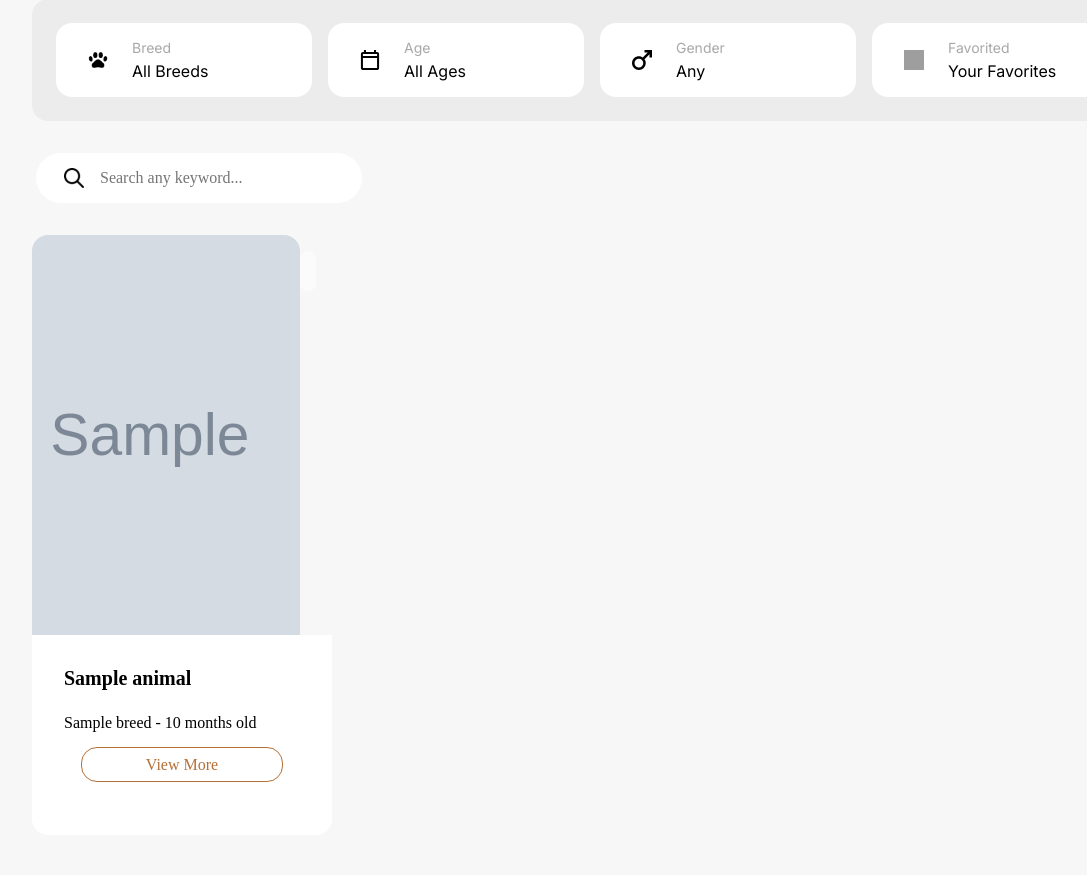
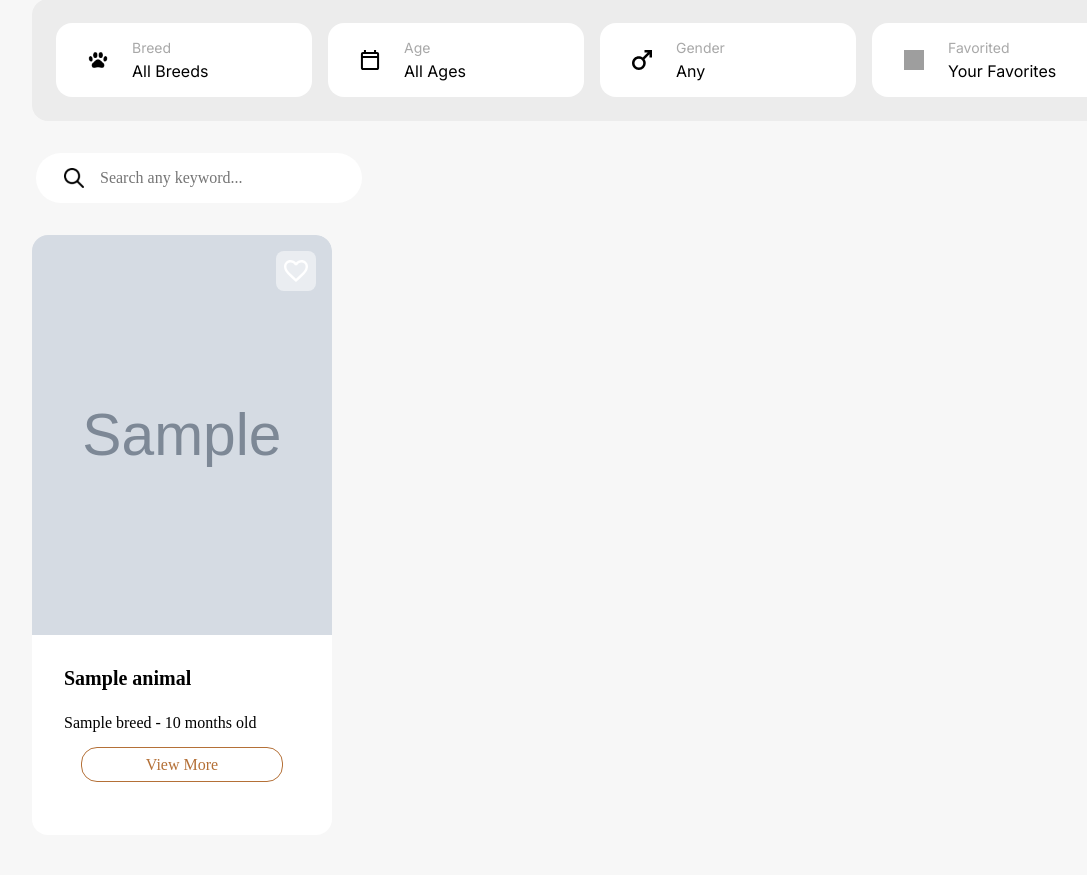
Before and after one commit to Linda0Sousa/petCenter, a Django app: template center/templates/center/feed.html in a window 1280 px wide. Shown: the part 198-1073 px from the top of the page, without its empty margins (48-1135 px from the left). Run offline with Django 5.2, Linux system fonts and the light colour scheme; the template is opened without the code that fills it: most values are stand-ins (such as "Sample title", 1, 10 or a date in 2020); grey boxes marked "Sample" are stand-in pictures; grey boxes are pictures that could not be loaded.

Commit message:
like button fixed on feed

```diff
--- a/center/static/center/css/feed.css
+++ b/center/static/center/css/feed.css
@@ -17,10 +17,9 @@ body {
     position: relative;
     overflow: hidden;
     border-radius: 1rem 1rem 0 0;
-
-    display: flex;
     justify-content: flex-end;
     align-items: flex-start;
+    width: 300px;
 }
 
 .photo-container .pet-image {
@@ -60,10 +59,14 @@ body {
 }
 
 .icon-container{
-    margin: 1rem 1rem 0 auto;
+    z-index: 1;
+    position: absolute;
+    right: 0;
+    margin: 1rem;
 }
 
 .like-icon{
+    z-index: 1;
     background-color: color-mix(in srgb, var(--background-contrast-color) 50%, transparent);
     width: 40px;
     height: 40px;
--- a/center/templates/center/feed.html
+++ b/center/templates/center/feed.html
@@ -14,19 +14,23 @@
         <div class="feed">
             {% include 'includes/filter.html' %}
 
+             {% if animals|length > 0 %}
+
+
             <div class="animals-photos">
                 {% for animal in animals %}
                     <div class="animal-card">
 
                         <div class="photo-container">
 
-                            {% if animal.main_image %}
-                                <img src="{{ animal.main_image.image.url }}" alt="{{ animal.name }}" class="pet-image">
-                            {% endif %}
 
                             <div class="icon-container">
                                 <img src="{% static 'center/like.svg' %}" alt="like" class="like-icon">
                             </div>
+
+                            {% if animal.main_image %}
+                                <img src="{{ animal.main_image.image.url }}" alt="{{ animal.name }}" class="pet-image">
+                            {% endif %}
                         </div>
 
                         <div class="photo-container-info">
@@ -41,6 +45,9 @@
                     </div>
                 {% endfor %}
             </div>
+            {% endif %}
+
+
         </div>
     {% endblock %}
 
```
